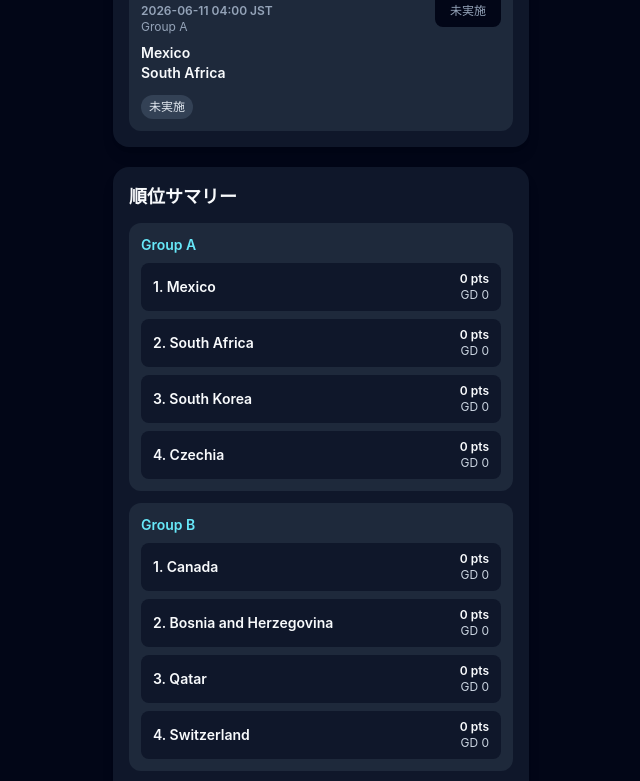
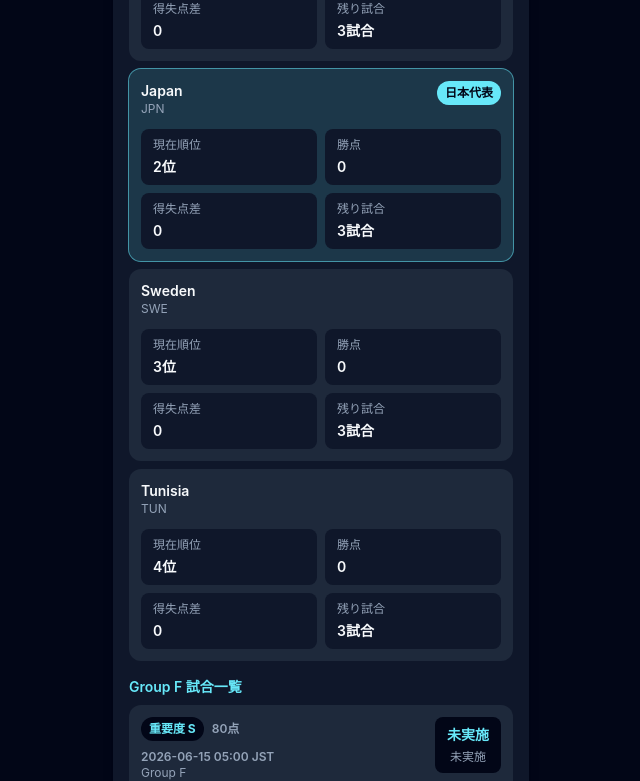
Before and after one commit to semflactal-high-roas/wc-watch-os, a React (Vite) app: page / in a window 1280 px wide. Shown: the part 1539-2320 px from the top of the page, without its empty margins (319-959 px from the left). Built offline with nearby package versions, Linux system fonts and the light colour scheme.

Commit message:
Add Group F overview section

```diff
--- a/src/App.tsx
+++ b/src/App.tsx
@@ -26,6 +26,17 @@
 type HomeRanking = {
   matches: MatchWithImportance[];
   isFallback: boolean;
+};
+
+type GroupOverview = {
+  groupId: string;
+  matches: MatchWithImportance[];
+  rows: {
+    team: Team;
+    standing: StandingRow | null;
+    rank: number | null;
+    remainingMatches: number;
+  }[];
 };
 
 const preferencesKey = 'wc-watch-os:userPreferences';
@@ -149,6 +160,48 @@
   );
 };
 
+const sortGroupMatches = (matches: MatchWithImportance[]): MatchWithImportance[] => {
+  return [...matches].sort(
+    (a, b) =>
+      Number(a.played) - Number(b.played) ||
+      a.date.localeCompare(b.date) ||
+      a.kickoffTimeJST.localeCompare(b.kickoffTimeJST) ||
+      a.id.localeCompare(b.id),
+  );
+};
+
+const buildGroupOverview = (
+  groupId: string,
+  data: AppData,
+  standings: { groupId: string; rows: StandingRow[] }[],
+  rankedMatches: MatchWithImportance[],
+): GroupOverview | null => {
+  const group = data.groups.find((candidate) => candidate.id === groupId);
+  if (!group) return null;
+
+  const groupStanding = standings.find((candidate) => candidate.groupId === groupId);
+  const matches = sortGroupMatches(rankedMatches.filter((match) => match.groupId === groupId));
+  const rows = group.teamIds
+    .map((teamId) => {
+      const team = data.teams.find((candidate) => candidate.id === teamId);
+      if (!team) return null;
+
+      const rankIndex = groupStanding?.rows.findIndex((row) => row.teamId === teamId) ?? -1;
+      const standing = rankIndex >= 0 ? groupStanding?.rows[rankIndex] ?? null : null;
+      const remainingMatches = matches.filter((match) => !match.played && matchIncludesTeam(match, teamId)).length;
+
+      return {
+        team,
+        standing,
+        rank: rankIndex >= 0 ? rankIndex + 1 : null,
+        remainingMatches,
+      };
+    })
+    .filter((row): row is GroupOverview['rows'][number] => row !== null);
+
+  return { groupId, matches, rows };
+};
+
 function App() {
   const [data, setData] = useState<AppData | null>(null);
   const [error, setError] = useState<string>('');
@@ -210,6 +263,11 @@
     return sortJapanMatches(rankedMatches.filter((match) => matchIncludesTeam(match, japanTeamId)));
   }, [data, rankedMatches]);
 
+  const groupFOverview = useMemo(() => {
+    if (!data) return null;
+    return buildGroupOverview('F', data, standings, rankedMatches);
+  }, [data, standings, rankedMatches]);
+
   const homeRanking = useMemo<HomeRanking>(() => {
     if (!data) return { matches: [], isFallback: false };
 
@@ -264,6 +322,7 @@
             preferences={preferences}
             homeRanking={homeRanking}
             japanMatches={japanMatches}
+            groupFOverview={groupFOverview}
             qualificationSummaries={qualificationSummaries}
             standings={standings}
             thirdPlace={thirdPlace}
@@ -332,6 +391,7 @@
   preferences: UserPreferences;
   homeRanking: HomeRanking;
   japanMatches: MatchWithImportance[];
+  groupFOverview: GroupOverview | null;
   qualificationSummaries: QualificationSummary[];
   standings: { groupId: string; rows: StandingRow[] }[];
   thirdPlace: StandingRow[];
@@ -344,6 +404,7 @@
   preferences,
   homeRanking,
   japanMatches,
+  groupFOverview,
   qualificationSummaries,
   standings,
   thirdPlace,
@@ -359,6 +420,10 @@
       <QualificationStatusSection summaries={qualificationSummaries} />
 
       <JapanMatchesSection matches={japanMatches} teams={data.teams} onMatchSelect={onMatchSelect} />
+
+      {groupFOverview && (
+        <GroupOverviewSection overview={groupFOverview} teams={data.teams} highlightTeamId="JPN" onMatchSelect={onMatchSelect} />
+      )}
 
       <section className="space-y-3 rounded-2xl bg-slate-900 p-4 shadow-lg">
         <h2 className="text-lg font-semibold">今日見るべき試合ランキング</h2>
@@ -410,6 +475,76 @@
           ))}
         </div>
       )}
+    </section>
+  );
+}
+
+type GroupOverviewSectionProps = {
+  overview: GroupOverview;
+  teams: Team[];
+  highlightTeamId: string;
+  onMatchSelect: (matchId: string) => void;
+};
+
+function GroupOverviewSection({ overview, teams, highlightTeamId, onMatchSelect }: GroupOverviewSectionProps) {
+  return (
+    <section className="space-y-4 rounded-2xl bg-slate-900 p-4 shadow-lg">
+      <div className="space-y-2">
+        <h2 className="text-lg font-semibold">Group {overview.groupId} 日本の組</h2>
+        <p className="text-sm leading-6 text-slate-300">
+          日本代表の突破条件を見るには、日本戦だけでなく同組のNetherlands / Sweden / Tunisiaの試合結果も重要です。
+        </p>
+      </div>
+
+      <div className="space-y-2">
+        <h3 className="text-sm font-semibold text-cyan-300">チーム状況</h3>
+        <div className="space-y-2">
+          {overview.rows.map(({ team, standing, rank, remainingMatches }) => {
+            const isHighlighted = team.id === highlightTeamId;
+            return (
+              <div
+                key={team.id}
+                className={`rounded-xl px-3 py-3 ${
+                  isHighlighted ? 'bg-cyan-300/15 ring-1 ring-cyan-300/60' : 'bg-slate-800'
+                }`}
+              >
+                <div className="flex items-start justify-between gap-3">
+                  <div className="min-w-0">
+                    <p className="truncate text-sm font-semibold">{team.name}</p>
+                    <p className="text-xs text-slate-400">{team.id}</p>
+                  </div>
+                  {isHighlighted && (
+                    <span className="shrink-0 rounded-full bg-cyan-300 px-2 py-1 text-xs font-bold text-slate-950">
+                      日本代表
+                    </span>
+                  )}
+                </div>
+                <div className="mt-3 grid grid-cols-2 gap-2 text-sm">
+                  <Metric label="現在順位" value={rank ? `${rank}位` : '判定保留'} />
+                  <Metric label="勝点" value={standing ? `${standing.points}` : '-'} />
+                  <Metric label="得失点差" value={standing ? `${standing.goalDiff}` : '-'} />
+                  <Metric label="残り試合" value={`${remainingMatches}試合`} />
+                </div>
+              </div>
+            );
+          })}
+        </div>
+      </div>
+
+      <div className="space-y-2">
+        <h3 className="text-sm font-semibold text-cyan-300">Group {overview.groupId} 試合一覧</h3>
+        {overview.matches.length === 0 ? (
+          <p className="rounded-xl bg-slate-800 px-3 py-3 text-sm text-slate-300">
+            Group {overview.groupId} の試合データがまだ登録されていません
+          </p>
+        ) : (
+          <div className="space-y-3">
+            {overview.matches.map((match) => (
+              <MatchCard key={match.id} match={match} teams={teams} onSelect={() => onMatchSelect(match.id)} />
+            ))}
+          </div>
+        )}
+      </div>
     </section>
   );
 }
```
